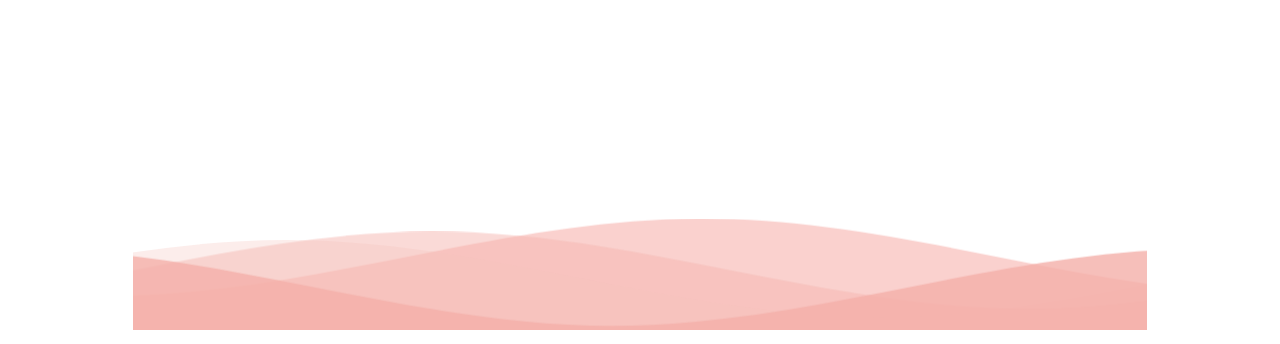
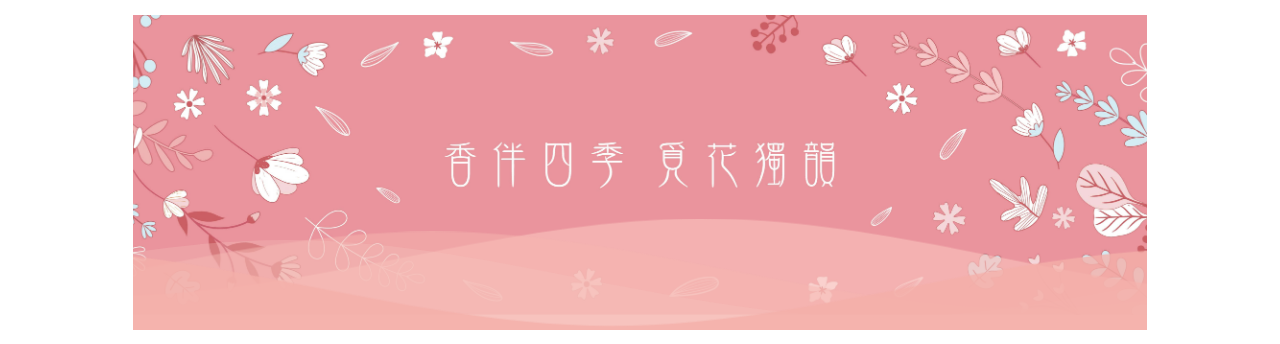
Before and after one commit to AnnieLu1101/Xiang_Mi, a plain HTML site: page about.html in a window 1280 px wide. Shown: the part 600-944 px from the top of the page. Drawn offline with nearby package versions, Linux system fonts and the light colour scheme; grey boxes are pictures that could not be loaded.

Commit message:
修改路徑

```diff
--- a/css/about.css
+++ b/css/about.css
@@ -33,7 +33,7 @@
     width:90%;
     height:300px;
     margin: auto;
-    background-image: url(image/about/banner_slogan_web.jpg);
+    background-image: url(../image/about/banner_slogan_web.jpg);
     background-repeat: no-repeat;
     background-position: center;
     background-size: cover;
```
